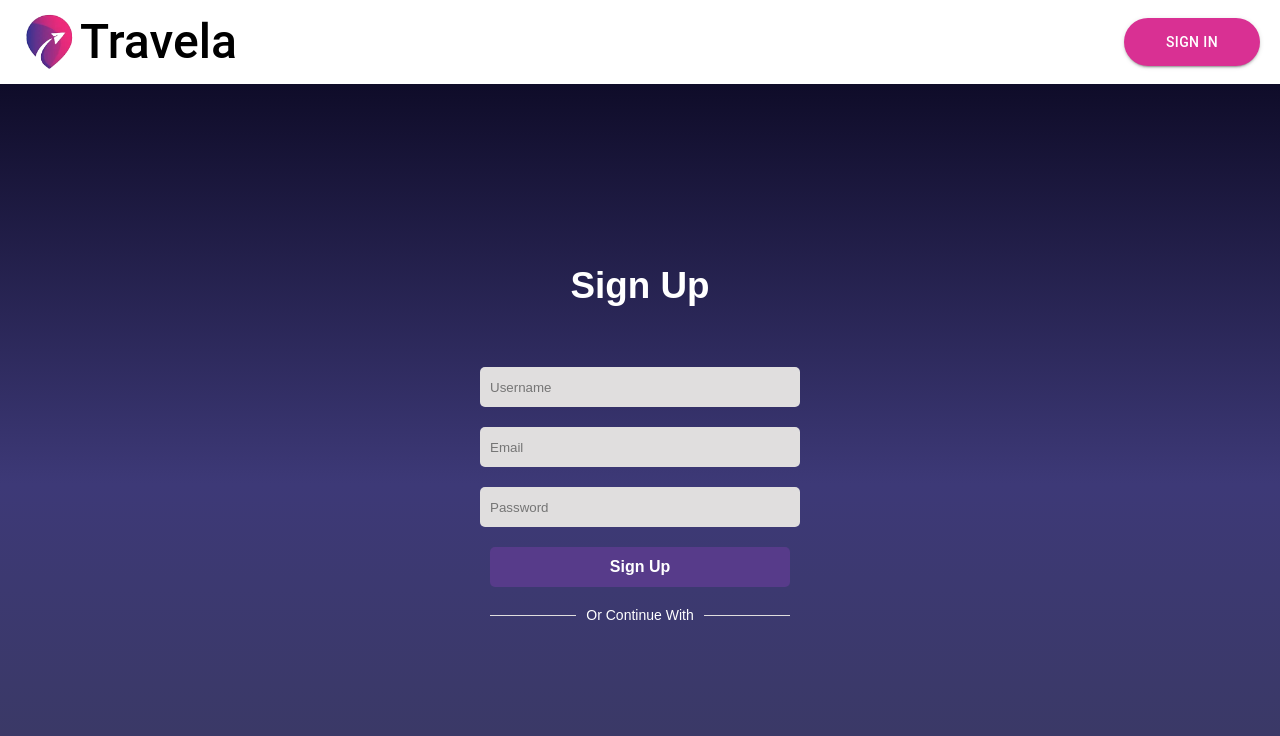
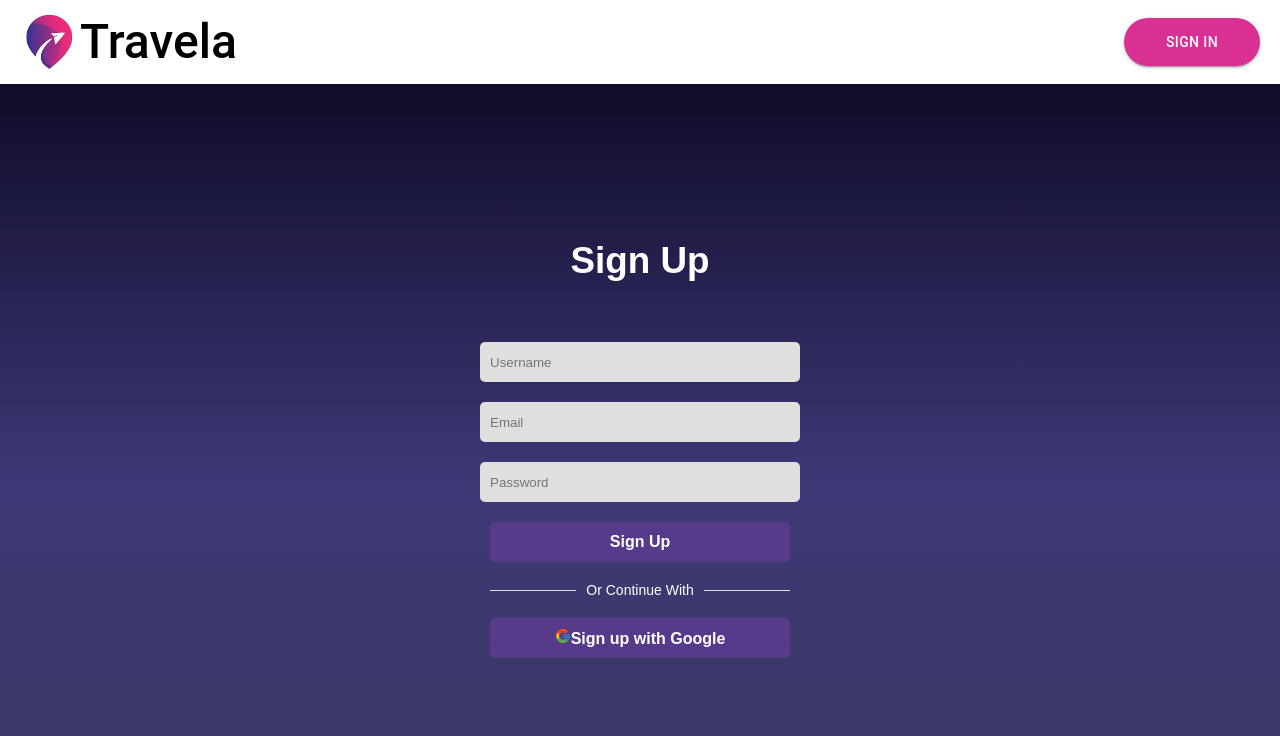
Before and after one commit to labib08/Travela, a React (Vite) app in the folder travela/: page /signup in a window 1280 px wide. Shown: the top 736 px of the page. Built offline with nearby package versions, Linux system fonts and the light colour scheme.

Commit message:
Added the sign up with google button

```diff
--- a/travela/package.json
+++ b/travela/package.json
@@ -26,6 +26,7 @@
     "react": "^19.0.0",
     "react-dom": "^19.0.0",
     "react-google-places-autocomplete": "^4.1.0",
+    "react-icons": "^5.4.0",
     "react-router-dom": "^7.1.5",
     "react-toastify": "^11.0.3",
     "styled-components": "^6.1.15",
--- a/travela/src/Pages/SignUp/SignUp.tsx
+++ b/travela/src/Pages/SignUp/SignUp.tsx
@@ -1,4 +1,5 @@
-import './SignUp.css'
+import { FcGoogle } from "react-icons/fc";
+import './SignUp.css';
 const SignUp = () => {
   return (
     <div className="signup">
@@ -9,12 +10,16 @@ const SignUp = () => {
                 <input type= "text" name="txt" placeholder="Username" required/>
                 <input type= "email" name="email" placeholder="Email" required/>
                 <input type= "Password" name="password" placeholder="Password" required/>
-                <button>Sign Up</button>
+                <button className="signup-button">Sign Up</button>
                 <div className="separator-container">
                     <div className="separator-line"></div>
                     <div className="separator-text">Or Continue With</div>
                     <div className="separator-line"></div>
                 </div>
+                <button className="google-signup">
+                    <FcGoogle className="google-logo" />
+                    <span>Sign up with Google</span>
+                </button>
             </form>
         </div>
     </div>
```
Also changed, not shown: 1 other file (tests, documents, lock files or other folders).
